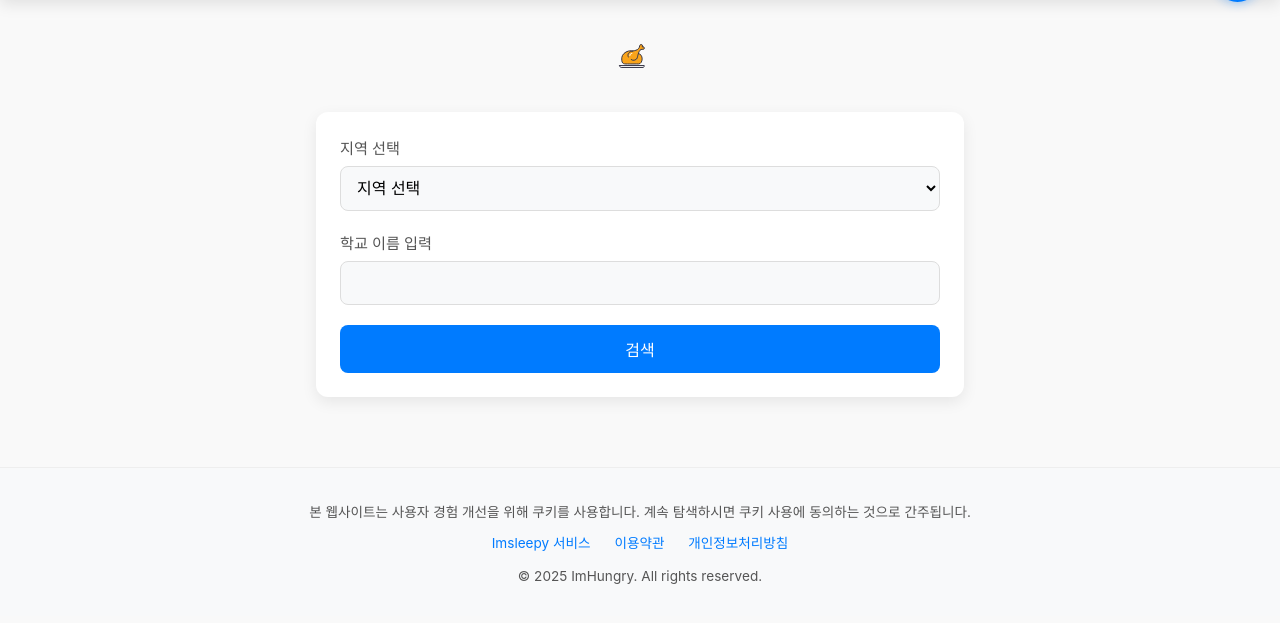
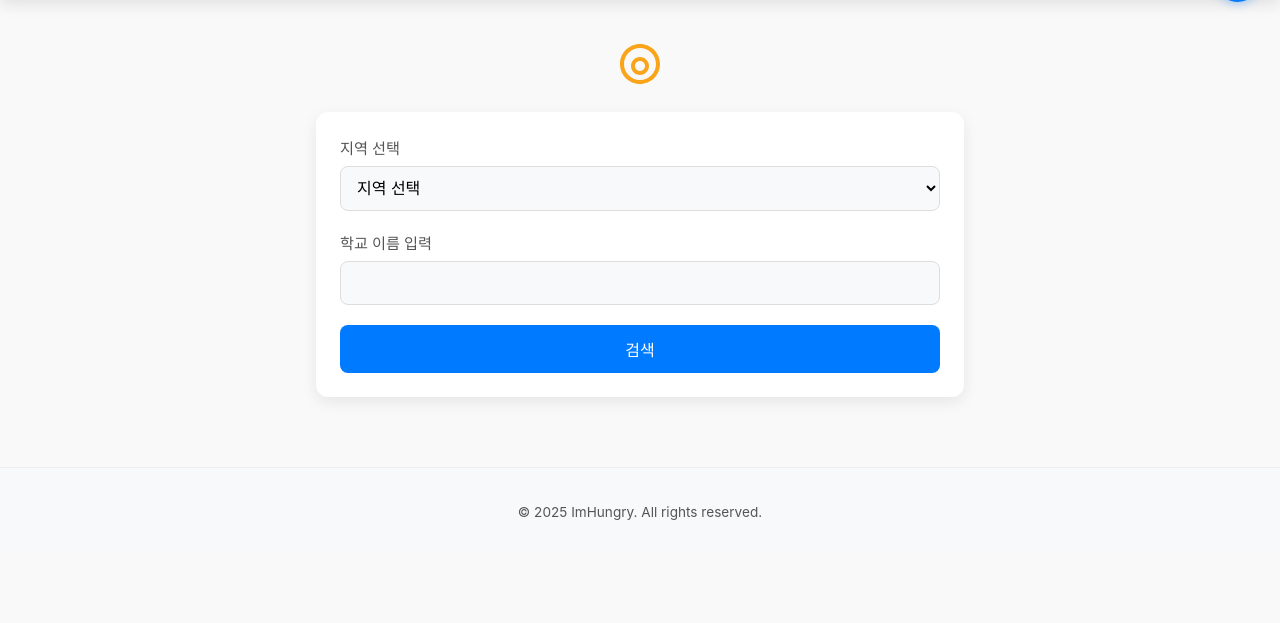
Before and after one commit to Imsleepybob/ImHungry, a Flask app: page / in a window 1280 px wide. Shown: the part 63-686 px from the top of the page. Run offline with Flask 2, Linux system fonts and the light colour scheme; some libraries are stand-ins or nearby versions.

Commit message:
Update school_meal.html

```diff
--- a/templates/school_meal.html
+++ b/templates/school_meal.html
@@ -7,23 +7,18 @@
 <meta name="apple-mobile-web-app-status-bar-style" content="default">
 <meta name="apple-mobile-web-app-title" content="급식알리미">
 <meta name="description" content="초중고등학교의 급식 조회 사이트입니다. 학교만 입력하고 빠르게 이번 주 급식 정보를 확인하세요!">
-<title>급식알리미 - ImHungry - 간편한 급식 사이트</title>
+<!-- 동적 타이틀로 변경 -->
+<title>{{ title | default('급식알리미 - ImHungry - 간편한 급식 사이트') }}</title>
 <link rel="icon" href="{{ url_for('static', filename='favicon.svg') }}" type="image/svg+xml">
 <link rel="stylesheet" href="{{ url_for('static', filename='style.css') }}">
 <link rel="manifest" href="{{ url_for('manifest') }}">
 <link rel="apple-touch-icon" href="{{ url_for('static', filename='apple-touch-icon.png') }}">
-<link rel="apple-touch-icon" sizes="57x57" href="{{ url_for('static', filename='apple-touch-icon-57x57.png') }}">
-<link rel="apple-touch-icon" sizes="72x72" href="{{ url_for('static', filename='apple-touch-icon-72x72.png') }}">
-<link rel="apple-touch-icon" sizes="76x76" href="{{ url_for('static', filename='apple-touch-icon-76x76.png') }}">
-<link rel="apple-touch-icon" sizes="114x114" href="{{ url_for('static', filename='apple-touch-icon-114x114.png') }}">
-<link rel="apple-touch-icon" sizes="120x120" href="{{ url_for('static', filename='apple-touch-icon-120x120.png') }}">
-<link rel="apple-touch-icon" sizes="144x144" href="{{ url_for('static', filename='apple-touch-icon-144x144.png') }}">
-<link rel="apple-touch-icon" sizes="152x152" href="{{ url_for('static', filename='apple-touch-icon-152x152.png') }}">
-<link rel="apple-touch-icon" sizes="180x180" href="{{ url_for('static', filename='apple-touch-icon-180x180.png') }}">
+<!-- 기타 apple-touch-icon 링크들 -->
 <meta name="google-site-verification" content="GRRIx4avFvJIDmHDr9Vrdpok6YN7yNeYTZiPThb6XAM" />
 <script async src="https://pagead2.googlesyndication.com/pagead/js/adsbygoogle.js?client=ca-pub-7986194877222528"
      crossorigin="anonymous"></script>
 <style>
+/* CSS는 생략 */
 .notification-setting .meal-time-setting { display: flex; align-items: center; margin-bottom: 15px; }
 .notification-setting .meal-time-setting label { margin: 0 10px; width: 40px; }
 .notification-setting .meal-time-setting input[type="checkbox"] { transform: scale(1.2); margin-right: 5px; cursor: pointer; }
@@ -34,9 +29,7 @@
 .day-setting input[type="checkbox"] { margin-right: 5px; cursor: pointer; }
 .day-setting label { margin-right: 10px; cursor: pointer; }
 .modal-content p { font-size: 0.9em; color: #555; margin-bottom: 15px; }
-
 .modal { transition: opacity 0.3s ease-in-out; }
-
 #ios-webapp-guide { position: fixed; bottom: 20px; left: 50%; transform: translateX(-50%) translateY(150%); background-color: rgba(0, 0, 0, 0.85); border-radius: 16px; padding: 20px 25px; width: 90%; max-width: 400px; color: white; z-index: 3000; opacity: 0; transition: all 0.5s cubic-bezier(0.68, -0.55, 0.27, 1.55); box-shadow: 0 10px 25px rgba(0, 0, 0, 0.2); display: none; }
 #ios-webapp-guide.show { display: block; opacity: 1; transform: translateX(-50%) translateY(0); }
 .ios-webapp-guide-content { text-align: center; }
@@ -45,40 +38,12 @@
 .share-icon-guide svg { width: 18px; height: 18px; }
 .dismiss-btn { background-color: rgba(255, 255, 255, 0.2); color: white; border: none; border-radius: 20px; padding: 8px 16px; margin-top: 10px; font-size: 14px; cursor: pointer; transition: all 0.3s ease; }
 .dismiss-btn:hover { background-color: rgba(255, 255, 255, 0.4); }
-
 .meal-type { margin-bottom: 15px; }
 .meal-type:last-child { margin-bottom: 0; }
-.meal-type strong {
-    font-weight: bold;
-    margin-right: 8px;
-}
+.meal-type strong { font-weight: bold; margin-right: 8px; }
 .meal-type p { display: inline; white-space: pre-line; }
 .no-meal { color: #888; font-style: italic; }
-
 body { word-break: keep-all; }
-
-#ad-desktop, #bodyad-desktop {
-    display: none;
-}
-
-@media (min-width: 768px) {
-    #ad-desktop, #bodyad-desktop {
-        display: block;
-    }
-    #ad-mobile, #bodyad-mobile {
-        display: none;
-    }
-}
-
-#bodyad-desktop, #bodyad-mobile {
-    text-align: center;
-    margin: 10px auto;
-}
-
-#ad-mobile, #ad-desktop {
-     text-align: center;
-     margin: 0 auto;
-)
 </style>
 </head>
 <!-- Google tag (gtag.js) -->
@@ -87,14 +52,13 @@ body { word-break: keep-all; }
   window.dataLayer = window.dataLayer || [];
   function gtag(){dataLayer.push(arguments);}
   gtag('js', new Date());
-
   gtag('config', 'G-ERQ4FS2YTY');
 </script>
 <body>
 <header class="main-header">
   <div class="logo">
     <a href="/">
-      <img src="{{ url_for('favicon') }}" alt="ImHungry" style="height: 24px;">
+      <img src="{{ url_for('static', filename='favicon.svg') }}" alt="ImHungry Logo" style="height: 24px;">
     </a>
   </div>
   <button class="notification-btn" id="notification-btn">🔔</button>
@@ -104,7 +68,7 @@ body { word-break: keep-all; }
     <span class="close">&times;</span>
     <h2>알림 설정</h2>
     <form id="notification-form">
-        <p>알림을 받고 싶은 식사와 요일을 선택하세요. 알림 기능은 PC에서만 제공되며, 브라우저의 백그라운드에 본 페이지가 열려있어야 합니다. 급식이 없는 날은 알림이 울리지 않습니다.</p>
+        <p>알림을 받고 싶은 식사와 요일을 선택하세요. 알림 기능은 PC 및 Android 환경에서 지원됩니다. 급식이 없는 날은 알림이 울리지 않습니다.</p>
         <div class="notification-setting">
             <div class="meal-time-setting"> <input type="checkbox" id="breakfast-enable" name="breakfast-enable"> <label for="breakfast-enable"><strong>아침</strong></label> <input type="time" id="breakfast-time" name="breakfast-time"> </div>
             <div class="meal-time-setting"> <input type="checkbox" id="lunch-enable" name="lunch-enable"> <label for="lunch-enable"><strong>점심</strong></label> <input type="time" id="lunch-time" name="lunch-time"> </div>
@@ -118,29 +82,18 @@ body { word-break: keep-all; }
     </form>
   </div>
 </div>
-<div id="ad-mobile">
-    <ins class="kakao_ad_area"
-         data-ad-unit = "DAN-dlRqzKV7HUKex1ui"
-         data-ad-width = "320"
-         data-ad-height = "100"></ins>
-    <script type="text/javascript" src="//t1.daumcdn.net/kas/static/ba.min.js" async></script>
-</div>
-<div id="ad-desktop">
-    <ins class="kakao_ad_area"
-         data-ad-unit = "DAN-I2BhGwRuogHXusUi"
-         data-ad-width = "728"
-         data-ad-height = "90"></ins>
-    <script type="text/javascript" src="//t1.daumcdn.net/kas/static/ba.min.js" async></script>
-</div>
+
 <div class="container">
-  <div class="header-logo"> <svg xmlns="http://www.w3.org/2000/svg" width="48" height="48"> <g stroke-linecap="round" stroke-linejoin="round"> <path fill="#faa41a" stroke="#faa41a" d="M17.29 11.162c-5.567.676-5.582 3.252-4.907 6.063l2.875 2.562c4.905 1.97 6.183-1.955 7.156-6.375z"></path> <path fill="#faa41a" stroke="#383747" d="M22.542 13.677c2.016.036 3.63 2.369 3.605 5.21-.024 2.748-1.538 4.983-3.486 5.077-.32 0-11.06.011-11.403.017-1.707.043-3.602.081-4.584-1.01-1.024-1.14-1.032-3.798-.86-5.44.313-2.967 3.331-5.597 6.444-6.432.28-.076 2.014-.619 4.427-.105m-1.456 8.628a3.924 3.924 0 0 0 6.245-2.451c.036-.214 1.298-8.318 4.64-7.874.61.08 1.282.225 1.739-.185a1.4 1.4 0 0 0 .106-1.98 1.406 1.406 0 0 0-1.985-.106c.25-.25.523-.698.536-1.051a1.403 1.403 0 0 0-1.35-1.455c-.665-.025-1.35.395-1.408 1.028-.515 5.653-6.672 4.887-9.083 6.08-2.411 1.194-3.436 3.129-2.315 5.396"></path> <path fill="none" stroke="#383747" d="M3.685 25.534h24.557c-.015.958-.198 1.78-1.205 1.946H5.174c-1.484-.254-1.248-1.195-1.489-1.946z"></path> <path fill="none" stroke="#fff" d="M13.846 15.478a2.01 2.01 0 0 1 .58-1.439 2.01 2.01 0 0 1 1.43-.598"></path> </g> </svg> </div>
+  {% if not school_name %}
+  <div class="header-logo"> <svg xmlns="http://www.w3.org/2000/svg" width="48" height="48" viewBox="0 0 24 24"><path fill="#faa41a" d="M12 2C6.48 2 2 6.48 2 12s4.48 10 10 10 10-4.48 10-10S17.52 2 12 2zm0 18c-4.41 0-8-3.59-8-8s3.59-8 8-8 8 3.59 8 8-3.59 8-8 8z"/><path fill="#faa41a" d="M12 17.5c2.49 0 4.5-2.01 4.5-4.5S14.49 8.5 12 8.5 7.5 10.51 7.5 13s2.01 4.5 4.5 4.5zm0-7c1.38 0 2.5 1.12 2.5 2.5s-1.12 2.5-2.5 2.5-2.5-1.12-2.5-2.5 1.12-2.5 2.5-2.5z"/></svg> </div>
+  {% endif %}
   <form method="POST" action="{{ url_for('index') }}" id="regionForm" class="search-form">
       <div class="form-group">
         <label for="region">지역 선택</label>
         <select id="region" name="region" class="form-control">
           <option value="" disabled {% if not region %}selected{% endif %}>지역 선택</option>
-          {% for region_name_iter, region_code_iter in regions.items() %}
-          <option value="{{ region_name_iter }}" {% if region == region_name_iter %}selected{% endif %}>{{ region_name_iter }}</option>
+          {% for r_name, r_code in regions.items() %}
+          <option value="{{ r_name }}" {% if region == r_name %}selected{% endif %}>{{ r_name }}</option>
           {% endfor %}
         </select>
       </div>
@@ -150,26 +103,13 @@ body { word-break: keep-all; }
       </div>
       <button type="submit" class="submit-btn">검색</button>
   </form>
-<div id=bodyad-desktop>
-     <ins class="kakao_ad_area"
-          data-ad-unit = "DAN-ODZjnUToMyS7iXmi"
-          data-ad-width = "728"
-          data-ad-height = "90"></ins>
-     <script type="text/javascript" src="//t1.daumcdn.net/kas/static/ba.min.js" async></script>
-</div>
-<div id=bodyad-mobile>
-     <ins class="kakao_ad_area"
-          data-ad-unit = "DAN-StDbNq6y1v7xZsfO"
-          data-ad-width = "320"
-          data-ad-height = "50"></ins>
-     <script type="text/javascript" src="//t1.daumcdn.net/kas/static/ba.min.js" async></script>
-</div>
-  <div id="loading" class="loading-container"> <div class="spinner"></div> <p>급식 정보를 가져오는 중...</p> </div>
+
+  <div id="loading" class="loading-container" style="display: none;"> <div class="spinner"></div> <p>급식 정보를 가져오는 중...</p> </div>
   {% if error_message %}<div class="error-message">{{ error_message }}</div>{% endif %}
-  {% if school_name %}
+
+  {% if school_name and week_meals %}
   <div class="meal-container">
     <h2 class="school-title">{{ school_name }} 급식 정보</h2>
-    {% if week_meals %}
     <div class="meal-card week-meal">
       <h3 class="meal-title">이번 주 급식 정보🍗</h3>
       <div class="meal-table-container">
@@ -213,50 +153,39 @@ body { word-break: keep-all; }
         </table>
       </div>
     </div>
-    {% else %}
+  </div>
+  {% elif school_name and not week_meals %}
     <div class="no-info">급식 정보가 없습니다.</div>
-    {% endif %}
-  </div>
   {% endif %}
 </div>
 
 <div id="ios-webapp-guide">
   <div class="ios-webapp-guide-content">
-    <p>📱 급식알리미를 편하게 이용하고 싶으신가요?</p>
-    <p>하단의 <span class="share-icon-guide"> <svg xmlns="http://www.w3.org/2000/svg" width="24" height="24" viewBox="0 0 24 24" fill="none" stroke="currentColor" stroke-width="2" stroke-linecap="round" stroke-linejoin="round"> <path d="M4 12v8a2 2 0 0 0 2 2h12a2 2 0 0 0 2-2v-8"></path> <polyline points="16 6 12 2 8 6"></polyline> <line x1="12" y1="2" x2="12" y2="15"></line> </svg> </span> 버튼을 눌러 <strong>홈 화면에 추가</strong>를 선택하세요! </p>
+    <p>📱 급식알리미를 홈 화면에 추가하여 더 편리하게 이용하세요!</p>
+    <p>하단 <span class="share-icon-guide"> <svg xmlns="http://www.w3.org/2000/svg" width="24" height="24" viewBox="0 0 24 24" fill="none" stroke="currentColor" stroke-width="2" stroke-linecap="round" stroke-linejoin="round"> <path d="M4 12v8a2 2 0 0 0 2 2h12a2 2 0 0 0 2-2v-8"></path> <polyline points="16 6 12 2 8 6"></polyline> <line x1="12" y1="2" x2="12" y2="15"></line> </svg> </span> 버튼을 눌러 <strong>홈 화면에 추가</strong>를 선택하세요.</p>
     <button id="dismiss-ios-btn" class="dismiss-btn">닫기</button>
   </div>
 </div>
-<ins class="kakao_ad_area" style="display:none;"
-data-ad-unit = "DAN-eT4RSGGRDirSL6DS"
-data-ad-width = "320"
-data-ad-height = "100"></ins>
-<script type="text/javascript" src="//t1.daumcdn.net/kas/static/ba.min.js" async></script>
+
 <footer class="main-footer">
   <div class="footer-content">
-    <p>본 웹사이트는 사용자 경험 개선을 위해 쿠키를 사용합니다. 계속 탐색하시면 쿠키 사용에 동의하는 것으로 간주됩니다.</p>
-    <div class="footer-links">
-      <a href="https://status.imsleepy.xyz" target="_blank" rel="noopener noreferrer">Imsleepy 서비스</a>
-      <a href="https://about.imsleepy.xyz/terms.html" target="_blank" rel="noopener noreferrer">이용약관</a>
-      <a href="https://about.imsleepy.xyz/privacy.html" target="_blank" rel="noopener noreferrer">개인정보처리방침</a>
-    </div>
     <p>&copy; 2025 ImHungry. All rights reserved.</p>
   </div>
 </footer>
 <script>
-    const regions_data = {{ regions | tojson | safe }};
-
     function getCookie(name) {
         const value = `; ${document.cookie}`;
         const parts = value.split(`; ${name}=`);
         if (parts.length === 2) {
              try { return decodeURIComponent(parts.pop().split(';').shift()); }
-             catch (e) { return parts.pop().split(';').shift(); }
-        } return null;
+             catch (e) { console.error("Cookie decoding error:", e); return parts.pop().split(';').shift(); }
+        }
+        return null;
     }
-    function isIOS() { return [ 'iPad Simulator', 'iPhone Simulator', 'iPod Simulator', 'iPad', 'iPhone', 'iPod' ].includes(navigator.platform) || (navigator.userAgent.includes("Mac") && "ontouchend" in document); }
+    function isIOS() { return /iPad|iPhone|iPod/.test(navigator.userAgent) && !window.MSStream; }
     function isSafari() { return /^((?!chrome|android).)*safari/i.test(navigator.userAgent); }
     function shouldShowGuide() { return !localStorage.getItem('ios-webapp-guide-shown') && isIOS() && isSafari() && !window.navigator.standalone; }
+
     function dismissIOSGuide() {
         const guideElement = document.getElementById('ios-webapp-guide');
         if (guideElement) {
@@ -265,8 +194,8 @@ data-ad-height = "100"></ins>
             localStorage.setItem('ios-webapp-guide-shown', 'true');
         }
     }
+
     function loadNotificationSettings() {
-        console.log("Loading notification settings...");
         const settings = JSON.parse(localStorage.getItem('notificationSettings') || '{}');
         document.getElementById('breakfast-enable').checked = settings.breakfast?.enabled || false;
         document.getElementById('breakfast-time').value = settings.breakfast?.time || '07:00';
@@ -278,26 +207,36 @@ data-ad-height = "100"></ins>
         document.querySelectorAll('.day-setting input[type="checkbox"]').forEach(cb => {
             cb.checked = days.includes(parseInt(cb.value));
         });
-        console.log("Settings loaded:", settings);
     }
 
     let notificationTimeouts = [];
     function clearNotificationTimeouts() {
-        console.log("Clearing all notifications timeouts.");
         notificationTimeouts.forEach(timeoutId => clearTimeout(timeoutId));
         notificationTimeouts = [];
     }
 
     async function requestAndScheduleNotifications() {
-        console.log("Requesting permission and scheduling...");
-        if (!('Notification' in window)) { alert('이 브라우저는 알림을 지원하지 않습니다.'); return; }
+        // iOS/iPadOS에서는 알림 미지원 안내
+        if (isIOS()) {
+            alert('현재 iOS/iPadOS에서는 PWA 푸시 알림을 지원하지 않습니다.');
+            return;
+        }
+
+        if (!('Notification' in window)) {
+            alert('이 브라우저는 알림을 지원하지 않습니다.');
+            return;
+        }
+
+        // 1. 권한 요청
         const permission = await Notification.requestPermission();
+
+        // 2. 권한 상태에 따라 처리
         if (permission === 'granted') {
-            console.log("Permission granted. Scheduling...");
+            console.log("알림 권한이 허용되었습니다. 알림을 예약합니다.");
             await scheduleNextNotifications();
         } else {
-            console.warn("Permission denied.");
-            alert('알림 권한이 필요합니다. 설정을 확인해주세요.');
+            console.warn("알림 권한이 거부되었습니다.");
+            alert('알림을 받으려면 알림 권한을 허용해야 합니다. 브라우저 설정에서 권한을 변경할 수 있습니다.');
         }
     }
 
@@ -305,13 +244,12 @@ data-ad-height = "100"></ins>
         clearNotificationTimeouts();
         const settings = JSON.parse(localStorage.getItem('notificationSettings') || '{}');
         const schoolCode = getCookie('school_code');
-        if (!settings || !schoolCode) { console.log("No settings or school code, skipping schedule."); return; }
+        if (!settings || !schoolCode) return;
 
         try {
             const response = await fetch('/current_time');
             const data = await response.json();
             const now = new Date(data.current_time);
-            console.log("Current KST:", now);
 
             const mealTypes = ['breakfast', 'lunch', 'dinner'];
             mealTypes.forEach(mealType => {
@@ -320,25 +258,25 @@ data-ad-height = "100"></ins>
                     settings.days.forEach(dayOfWeek => {
                         let nextTime = new Date(now);
                         nextTime.setHours(parseInt(hours), parseInt(minutes), 0, 0);
-                        let currentDay = now.getDay();
-                        let dayDiff = dayOfWeek - currentDay;
-                        if (dayDiff < 0) { dayDiff += 7; }
+                        let dayDiff = dayOfWeek - now.getDay();
+                        if (dayDiff < 0 || (dayDiff === 0 && nextTime <= now)) {
+                            dayDiff += 7;
+                        }
                         nextTime.setDate(now.getDate() + dayDiff);
-                        if (nextTime <= now) { nextTime.setDate(nextTime.getDate() + 7); }
+
                         const delay = nextTime.getTime() - now.getTime();
                         if (delay > 0) {
-                            console.log(`Scheduling ${mealType} for ${nextTime} (Delay: ${Math.round(delay/1000)}s)`);
                             const timeoutId = setTimeout(async () => {
-                                console.log(`Triggering notification for ${mealType} at ${new Date()}`);
                                 await sendNotification(mealType, nextTime);
-                                await scheduleNextNotifications(); // Reschedule *after* sending
+                                // 다음 주 같은 요일로 다시 예약
+                                await scheduleNextNotifications();
                             }, delay);
                             notificationTimeouts.push(timeoutId);
-                        } else { console.warn(`Could not schedule ${mealType} for day ${dayOfWeek}, time is past.`); }
+                        }
                     });
                 }
             });
-        } catch (error) { console.error('Error during scheduling:', error); }
+        } catch (error) { console.error('알림 예약 중 오류 발생:', error); }
     }
 
     async function sendNotification(mealType, notificationDate) {
@@ -349,22 +287,19 @@ data-ad-height = "100"></ins>
 
         try {
             const dateString = notificationDate.toISOString().slice(0, 10).replace(/-/g, '');
-            console.log(`Workspaceing meal for ${schoolName} (${schoolCode}) on ${dateString}`);
             const mealResponse = await fetch(`/api/meals/${schoolCode}/${dateString}`);
-            if (!mealResponse.ok) { console.error("API Fetch Error:", mealResponse.statusText); return; }
+            if (!mealResponse.ok) return;
             const mealData = await mealResponse.json();
-            console.log("Meal data received:", mealData);
 
             const mealContent = mealData[mealType];
             if (mealContent && mealContent !== "급식 정보 없음") {
                 const meal = mealContent.length > 80 ? mealContent.substring(0, 80) + '...' : mealContent;
                 const titleMap = { breakfast: "아침", lunch: "점심", dinner: "저녁" };
-                console.log(`Sending notification: ${titleMap[mealType]} - ${meal}`);
                 new Notification(`${schoolName} 오늘의 ${titleMap[mealType]} 🍗`, {
-                    body: meal, icon: "{{ url_for('favicon') }}", tag: `${dateString}-${mealType}`
+                    body: meal, icon: "{{ url_for('static', filename='favicon.svg') }}", tag: `${dateString}-${mealType}`
                 }).onclick = (event) => { event.preventDefault(); window.open(`/meal/${schoolCode}`, '_blank'); };
-            } else { console.log(`No ${mealType} for ${dateString}, skipping notification.`); }
-        } catch (error) { console.error('알림 전송 오류:', error); }
+            }
+        } catch (error) { console.error('알림 전송 중 오류 발생:', error); }
     }
 
     document.addEventListener('DOMContentLoaded', function() {
@@ -372,8 +307,6 @@ data-ad-height = "100"></ins>
         const notificationModal = document.getElementById('notification-modal');
         const closeBtn = document.querySelector('#notification-modal .close');
         const regionForm = document.getElementById('regionForm');
-        const regionSelect = document.getElementById("region");
-        const schoolNameInput = document.getElementById("school_name");
         const loadingDiv = document.getElementById('loading');
         const notificationForm = document.getElementById('notification-form');
         const toggleMonthBtn = document.getElementById('toggleMonthBtn');
@@ -383,7 +316,6 @@ data-ad-height = "100"></ins>
 
         const openModal = () => {
             if (notificationModal) {
-                console.log("Opening notification modal...");
                 loadNotificationSettings();
                 notificationModal.style.display = 'block';
                 setTimeout(() => { notificationModal.style.opacity = '1'; }, 10);
@@ -391,7 +323,6 @@ data-ad-height = "100"></ins>
         };
         const closeModal = () => {
             if (notificationModal) {
-                console.log("Closing notification modal...");
                 notificationModal.style.opacity = '0';
                 setTimeout(() => { notificationModal.style.display = 'none'; }, 300);
             }
@@ -399,12 +330,11 @@ data-ad-height = "100"></ins>
 
         if (notificationBtn) notificationBtn.addEventListener('click', openModal);
         if (closeBtn) closeBtn.addEventListener('click', closeModal);
-        window.addEventListener('click', (event) => { if (event.target == notificationModal) { closeModal(); } });
+        window.addEventListener('click', (event) => { if (event.target == notificationModal) closeModal(); });
         if (dismissBtn) dismissBtn.addEventListener('click', dismissIOSGuide);
 
         if (regionForm) {
-            regionForm.addEventListener('submit', function(event) {
-                if (!regionSelect.value) { event.preventDefault(); alert("지역을 선택해주세요."); regionSelect.focus(); return; }
+            regionForm.addEventListener('submit', function() {
                 loadingDiv.style.display = 'flex';
             });
         }
@@ -413,7 +343,10 @@ data-ad-height = "100"></ins>
             notificationForm.onsubmit = function(event) {
                 event.preventDefault();
                 const schoolCode = getCookie('school_code');
-                if (!schoolCode) { alert('먼저 학교를 검색해주세요.'); return; }
+                if (!schoolCode) {
+                    alert('먼저 학교를 검색해주세요.');
+                    return;
+                }
                 const selectedDays = Array.from(document.querySelectorAll('.day-setting input:checked')).map(cb => parseInt(cb.value));
                 const settings = {
                     breakfast: { enabled: document.getElementById('breakfast-enable').checked, time: document.getElementById('breakfast-time').value },
@@ -421,46 +354,37 @@ data-ad-height = "100"></ins>
                     dinner: { enabled: document.getElementById('dinner-enable').checked, time: document.getElementById('dinner-time').value },
                     days: selectedDays
                 };
-                console.log("Saving settings:", settings);
                 localStorage.setItem('notificationSettings', JSON.stringify(settings));
                 alert('알림이 저장되었습니다.');
                 closeModal();
+
+                // *** 변경된 부분: 저장 버튼 클릭 시에만 권한 요청 및 예약 실행 ***
                 requestAndScheduleNotifications();
             };
         }
 
         if (toggleMonthBtn && monthTable) {
-             console.log("Adding month toggle listener.");
              toggleMonthBtn.addEventListener('click', function() {
-                console.log("Month toggle clicked!");
                 const isHidden = monthTable.style.display === 'none';
                 monthTable.style.display = isHidden ? 'block' : 'none';
                 toggleMonthBtn.innerHTML = isHidden ? '▲ 월간 급식표 접기' : '▼ 월간 급식표 보기';
                 if (isHidden) monthTable.scrollIntoView({ behavior: 'smooth' });
             });
-        } else {
-            console.warn("Month toggle button or table not found!");
         }
 
         if (iosGuide && shouldShowGuide()) {
-            console.log("Showing iOS Guide");
             setTimeout(() => {
                 iosGuide.style.display = 'block';
                 setTimeout(() => { iosGuide.classList.add('show'); }, 10);
             }, 1000);
         }
 
-        if ('Notification' in window && Notification.permission === 'granted') {
-            if (getCookie('school_code')) { requestAndScheduleNotifications(); }
-        }
-        if(loadingDiv) loadingDiv.style.display = 'none';
-
-        const savedSchool = getCookie('school_name');
-        const savedRegionName = getCookie('region_name');
-        if(savedSchool && schoolNameInput) schoolNameInput.value = savedSchool;
-        if(savedRegionName && regionSelect) regionSelect.value = savedRegionName;
-
-        console.log("DOM Loaded and JS initialized.");
+        // *** 변경된 부분: 페이지 로드 시 자동 알림 예약 로직 제거 ***
+        // 이전에 허용했더라도, 사용자가 다시 설정을 저장할 때만 알림이 예약됩니다.
+        // 만약 기존에 허용한 사용자가 계속 알림을 받게 하려면 아래 로직을 유지할 수 있습니다.
+        // if ('Notification' in window && Notification.permission === 'granted') {
+        //     if (getCookie('school_code')) { scheduleNextNotifications(); } // 권한 요청 없이 바로 예약
+        // }
     });
 </script>
 </body>
```
